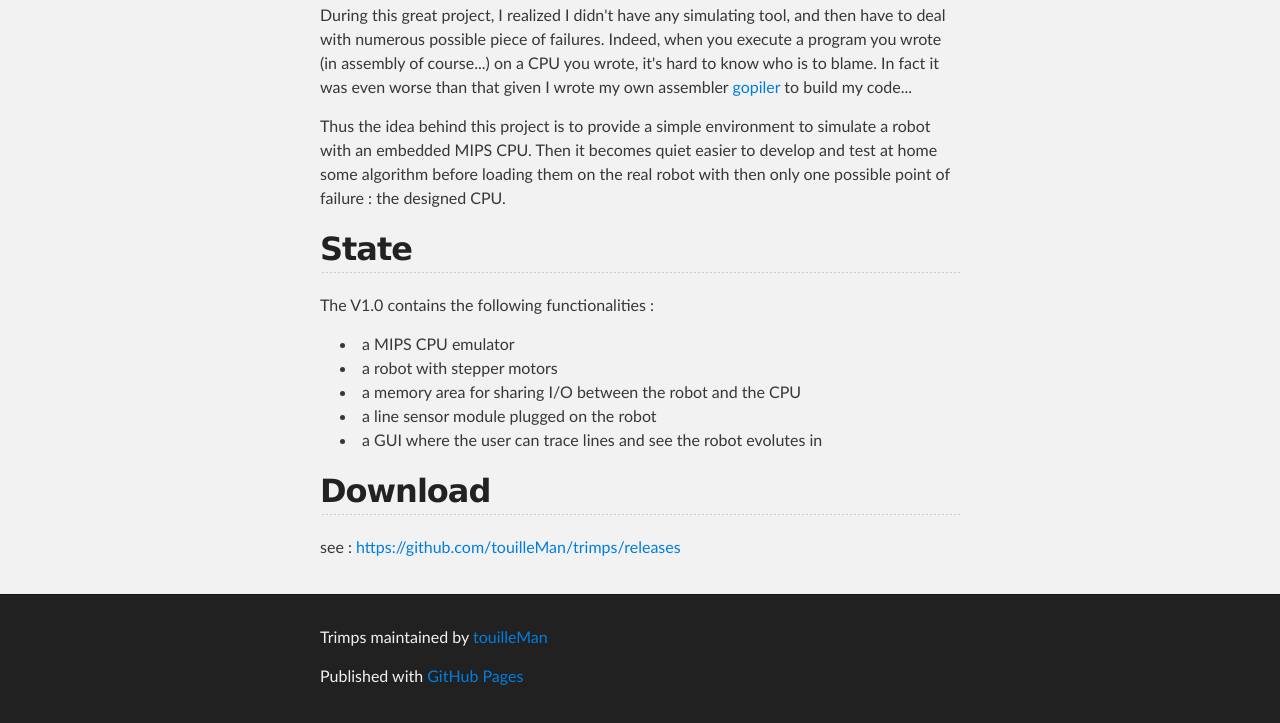
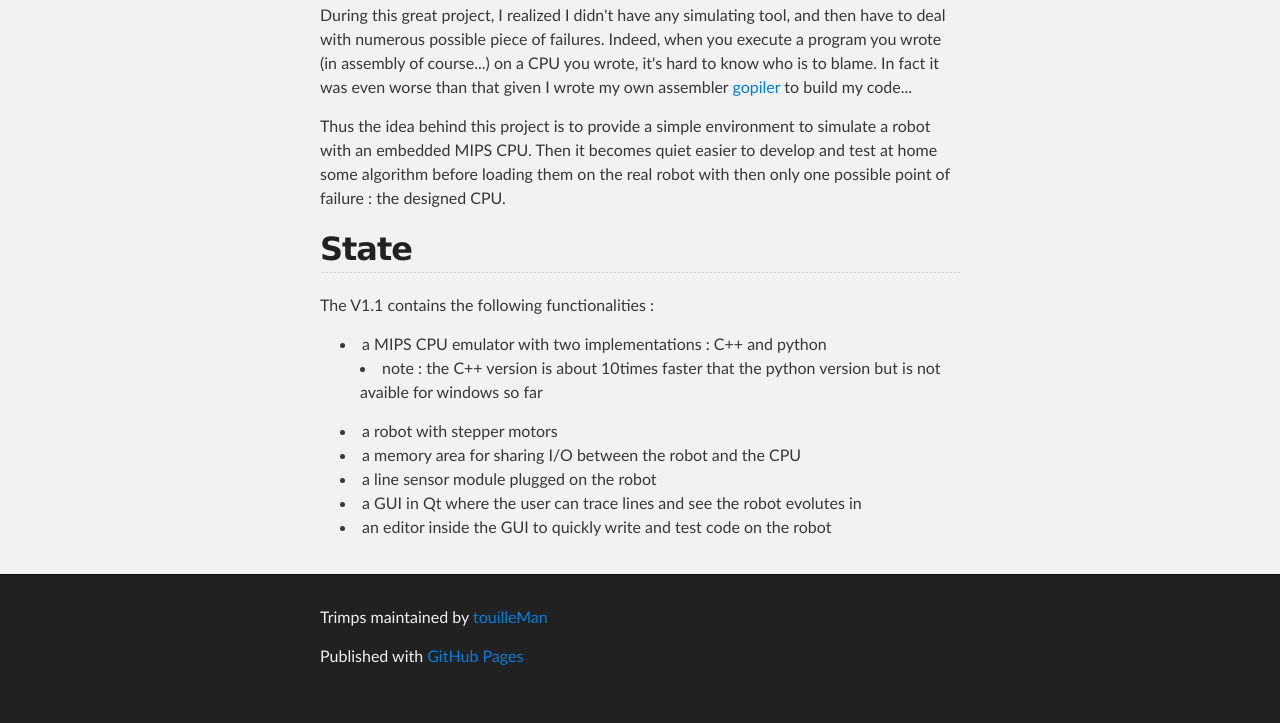
Before and after one commit to touilleMan/trimps, a plain HTML site: page index.html in a window 1280 px wide. Shown: the part 661-1384 px from the top of the page. Drawn offline with Linux system fonts and the light colour scheme.

```diff
--- a/index.html
+++ b/index.html
@@ -55,18 +55,21 @@
 <h2>
 <a name="state" class="anchor" href="#state"><span class="octicon octicon-link"></span></a>State</h2>
 
-<p>The V1.0 contains the following functionalities :</p>
+<p>The V1.1 contains the following functionalities :</p>
 
 <ul>
-<li>a MIPS CPU emulator</li>
+<li>a MIPS CPU emulator with two implementations : C++ and python
+
+<ul>
+<li>note : the C++ version is about 10times faster that the python version but is not avaible for windows so far</li>
+</ul>
+</li>
 <li>a robot with stepper motors</li>
 <li>a memory area for sharing I/O between the robot and the CPU</li>
 <li>a line sensor module plugged on the robot</li>
-<li>a GUI where the user can trace lines and see the robot evolutes in</li>
-</ul><h2>
-<a name="download" class="anchor" href="#download"><span class="octicon octicon-link"></span></a>Download</h2>
-
-<p>see : <a href="https://github.com/touilleMan/trimps/releases">https://github.com/touilleMan/trimps/releases</a></p>
+<li>a GUI in Qt where the user can trace lines and see the robot evolutes in</li>
+<li>an editor inside the GUI to quickly write and test code on the robot</li>
+</ul>
       </section>
     </div>
 
```
Also changed, not shown: params.json (+1 -1 lines).
